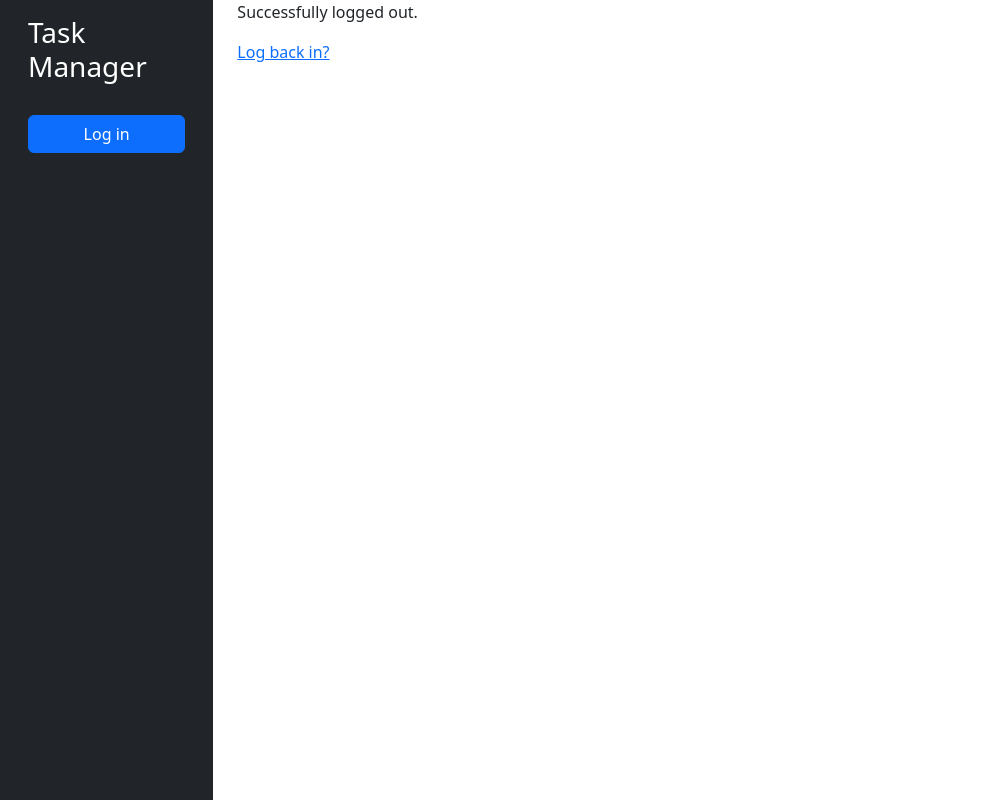
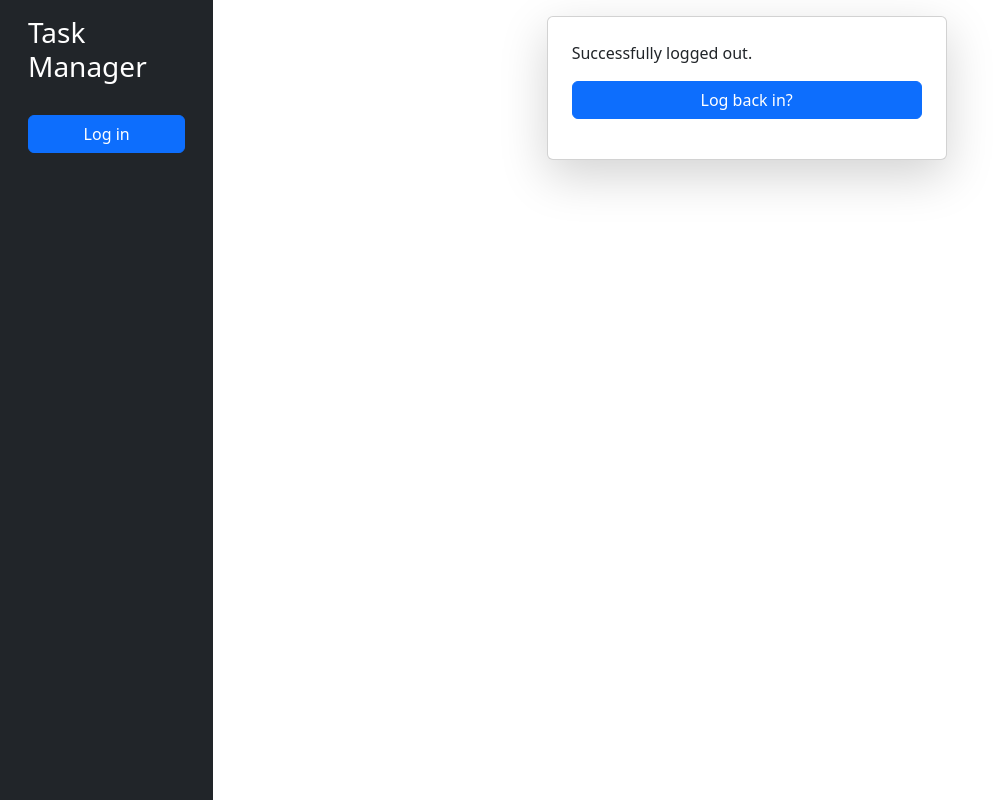
Before and after one commit to omerlenko/it-task-manager, a Django app: template templates/registration/logged_out.html in a window 1280 px wide. Shown: the whole page, without its empty margins (0-995 px from the left). Run offline with Django 5.2, Linux system fonts and the light colour scheme; the template is opened without the code that fills it, so the values that code supplies are empty.

Commit message:
modify logged_out page design to look consistent with login page

```diff
--- a/templates/registration/logged_out.html
+++ b/templates/registration/logged_out.html
@@ -1,8 +1,10 @@
 {%  extends "base.html" %}
 
 {% block content %}
-  <div>
-    <p>Successfully logged out.</p>
-    <p><a href="{% url "login" %}">Log back in?</a></p>
+  <div class="container d-flex justify-content-center align-items-center mt-3">
+    <div class="card shadow-lg p-4" style="max-width: 400px; width: 100%;">
+      <p>Successfully logged out.</p>
+      <p><a href="{% url "login" %}" class="btn btn-primary w-100">Log back in?</a></p>
+    </div>
   </div>
 {% endblock %}
```
